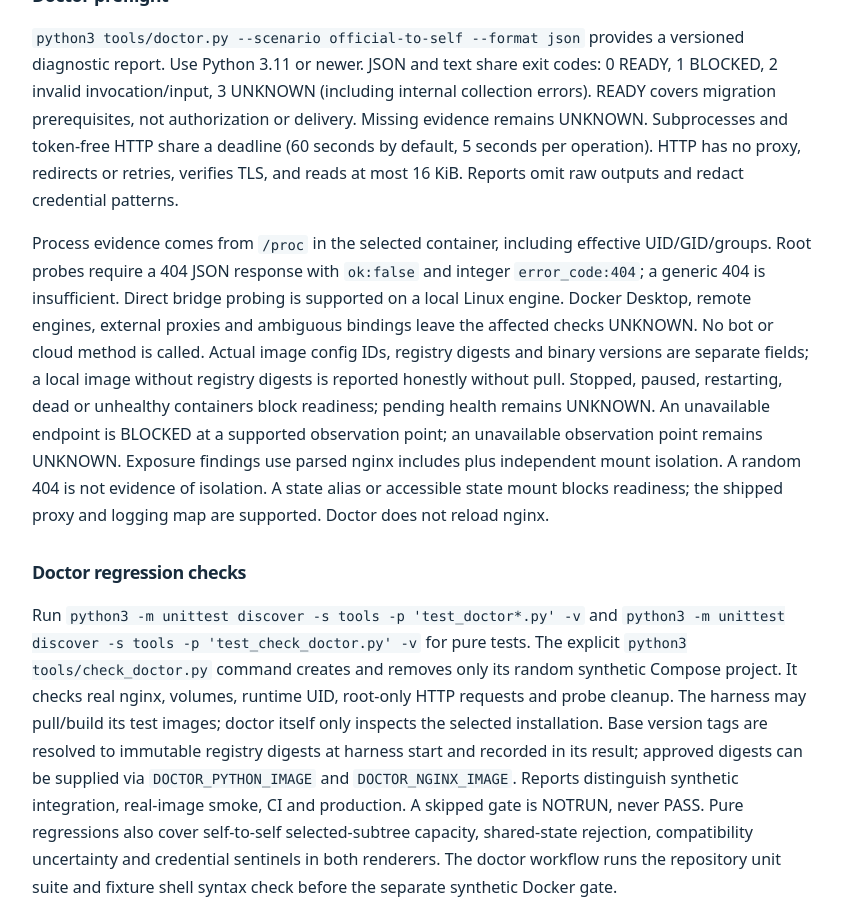
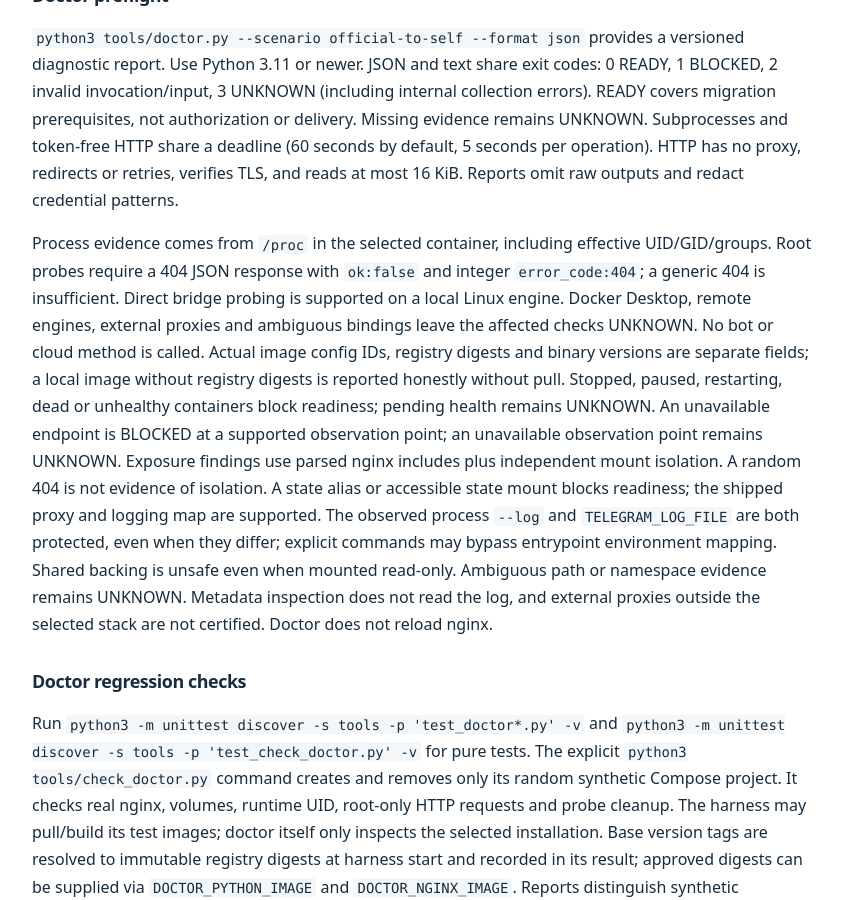
Before and after one commit to ichinya/tg-selfhost-botapi, a Jekyll site: the page built from docs/en/maintenance.md, in a window 1280 px wide and 900 px high, scrolled down 2243 px. Shown: the whole window, without its empty margins (326-1168 px from the left). Built offline with Jekyll 4.4.1, drawn with Linux system fonts in a browser that asks for light colours.

Commit message:
docs(doctor): уточнить проверку путей логов и изоляции; Refs #13

```diff
--- a/docs/en/maintenance.md
+++ b/docs/en/maintenance.md
@@ -110,7 +110,12 @@ pending health remains UNKNOWN. An unavailable endpoint is BLOCKED at a supporte
 observation point; an unavailable observation point remains UNKNOWN.
 Exposure findings use parsed nginx includes plus independent mount isolation.
 A random 404 is not evidence of isolation. A state alias or accessible state mount
-blocks readiness; the shipped proxy and logging map are supported. Doctor does not reload nginx.
+blocks readiness; the shipped proxy and logging map are supported. The observed
+process `--log` and `TELEGRAM_LOG_FILE` are both protected, even when they differ;
+explicit commands may bypass entrypoint environment mapping. Shared backing is
+unsafe even when mounted read-only. Ambiguous path or namespace evidence remains
+UNKNOWN. Metadata inspection does not read the log, and external proxies outside
+the selected stack are not certified. Doctor does not reload nginx.
 
 ### Doctor regression checks
 
```
Also changed, not shown: docs/en/configuration.md (+5 -1 lines), docs/ru/configuration.md (+5 -1 lines), docs/ru/maintenance.md (+6 -1 lines).
